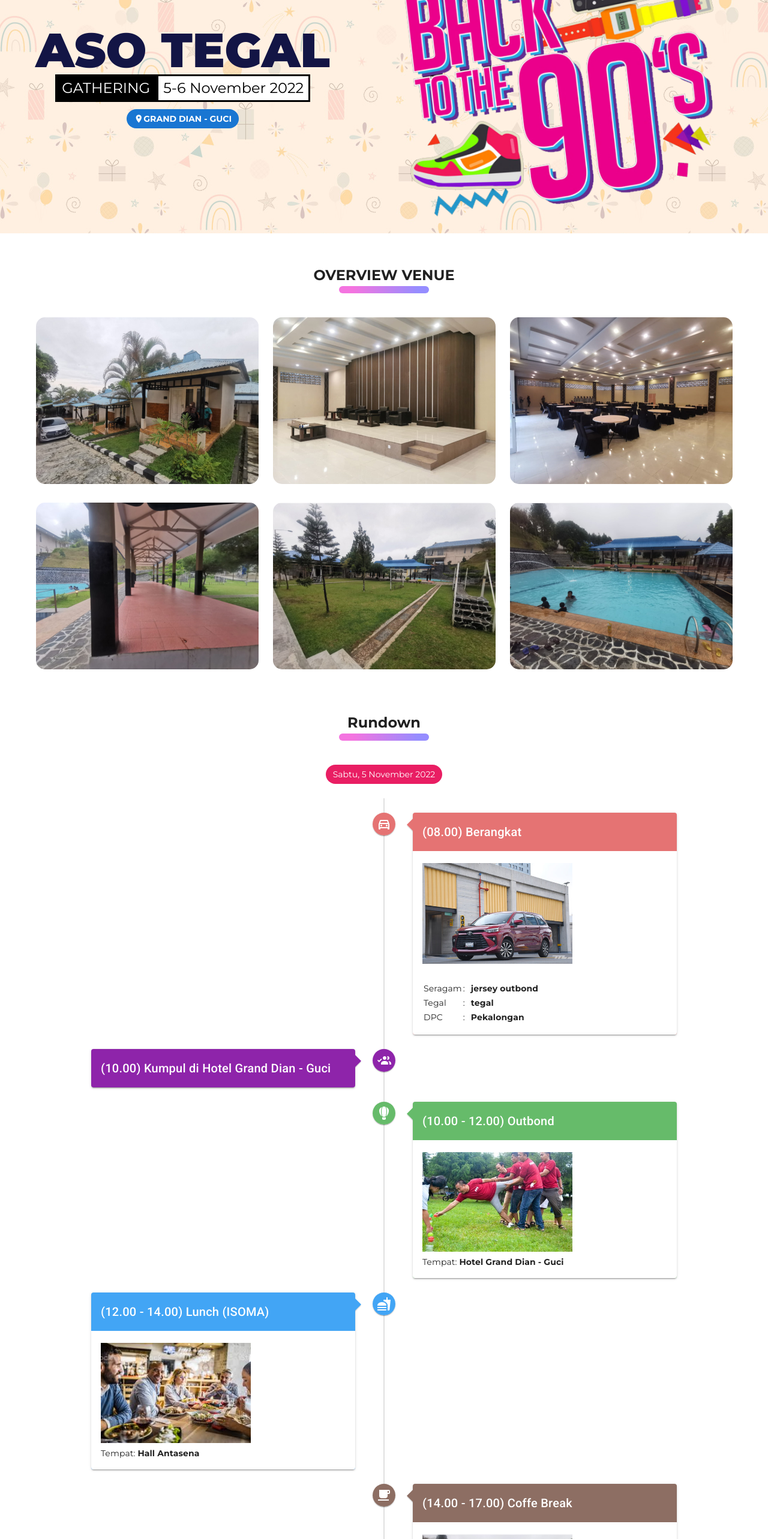
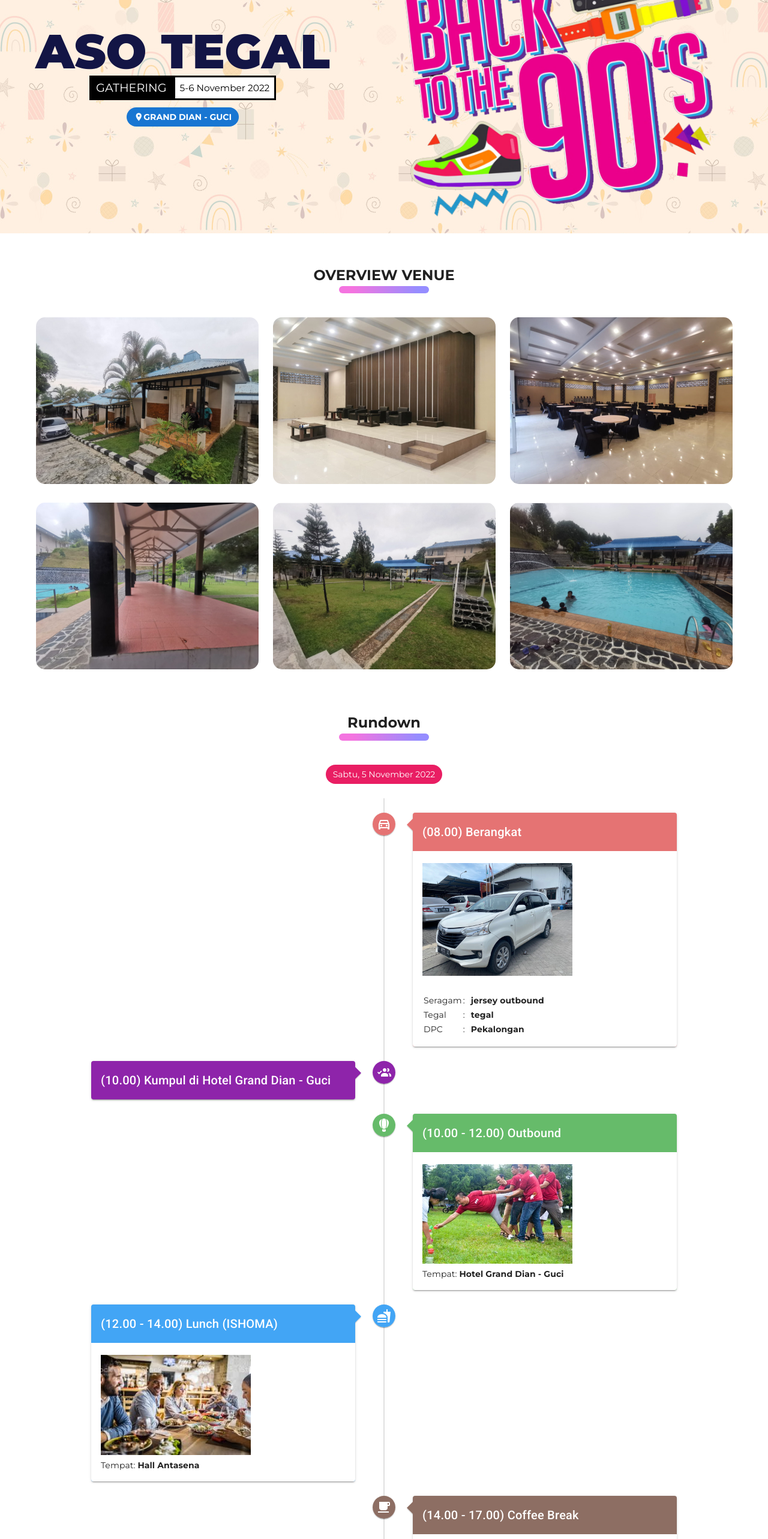
Before and after one commit to brahmaputra7/sampoerna-tegal, a Nuxt app: page / in a window 1280 px wide. Shown: the part 160-2726 px from the top of the page at 60% size. Built offline with nearby package versions, Linux system fonts and the light colour scheme.

Commit message:
change car

```diff
--- a/pages/index.vue
+++ b/pages/index.vue
@@ -6,10 +6,10 @@
             <v-col class="d-flex align-center" cols="12" md="6" >
               <div class="d-flex align-center" style="flex-flow:column">
                 <div style="text-align:center;color:#131545;font-size:5em;line-height: 1;font-weight: 900;"  >ASO TEGAL</div>
-                <div  class="d-flex" style="font-size:1.5em;line-height: 1">
+                <div  class="d-flex" style="font-size:1.2em;line-height: 1">
                   <div></div>
                   <div style="background-color:#000;border:3px solid #000; " class="white--text pa-2">GATHERING</div>
-                  <div style="background-color:#fff;border:3px solid #000;" class="black--text pa-2"> 5-6 November 2022</div>
+                  <div style="background-color:#fff;border:3px solid #000; font-size:0.8em" class="d-flex align-center justify-center black--text pa-2"> 5-6 November 2022</div>
                 </div>
                 <div class="mt-3"><v-chip class="primary" style="font-weight:bold"><v-icon small class="white--text">mdi-map-marker</v-icon>GRAND DIAN - GUCI</v-chip></div>
               </div>
@@ -162,7 +162,7 @@ export default {
           icon: 'mdi-car-outline',
           title:'(08.00) Berangkat',
           img:'/img/run1.jpg',
-          text:'<table><tr><td>Seragam</td><td class="pr-2" ">:</td><td style="font-weight:bold"> jersey outbond</td> </tr><tr><td >Tegal</td><td>:</td style="font-weight:bold"> <td style="font-weight:bold">tegal</tr><tr></td><br/><td>DPC</td><td>:</td> <td style="font-weight:bold">Pekalongan</td></tr></table>'
+          text:'<table><tr><td>Seragam</td><td class="pr-2" ">:</td><td style="font-weight:bold"> jersey outbound</td> </tr><tr><td >Tegal</td><td>:</td style="font-weight:bold"> <td style="font-weight:bold">tegal</tr><tr></td><br/><td>DPC</td><td>:</td> <td style="font-weight:bold">Pekalongan</td></tr></table>'
         },
         {
           color: 'purple darken-1',
@@ -173,21 +173,21 @@ export default {
           color: 'green lighten-1',
           icon: 'mdi-airballoon',
           img:'/img/run3.jpg',
-          title:'(10.00 - 12.00) Outbond',
+          title:'(10.00 - 12.00) Outbound',
           text:'Tempat: <b>Hotel Grand Dian - Guci</b>'
         },
         {
           color: 'blue lighten-1',
           icon: 'mdi-food',
           img:'/img/run4.jpg',
-          title:'(12.00 - 14.00) Lunch (ISOMA)',
+          title:'(12.00 - 14.00) Lunch (ISHOMA)',
           text:'Tempat: <b>Hall Antasena</b>'
         },
         {
           color: 'brown lighten-1',
           icon: 'mdi-coffee',
           img:'/img/run5.jpg',
-          title:'(14.00 - 17.00) Coffe Break',
+          title:'(14.00 - 17.00) Coffee Break',
           text:'Tempat: <b>Pool Grand Dian</b>'
         },
         {
```
Also changed, not shown: static/img/run1.jpg.
